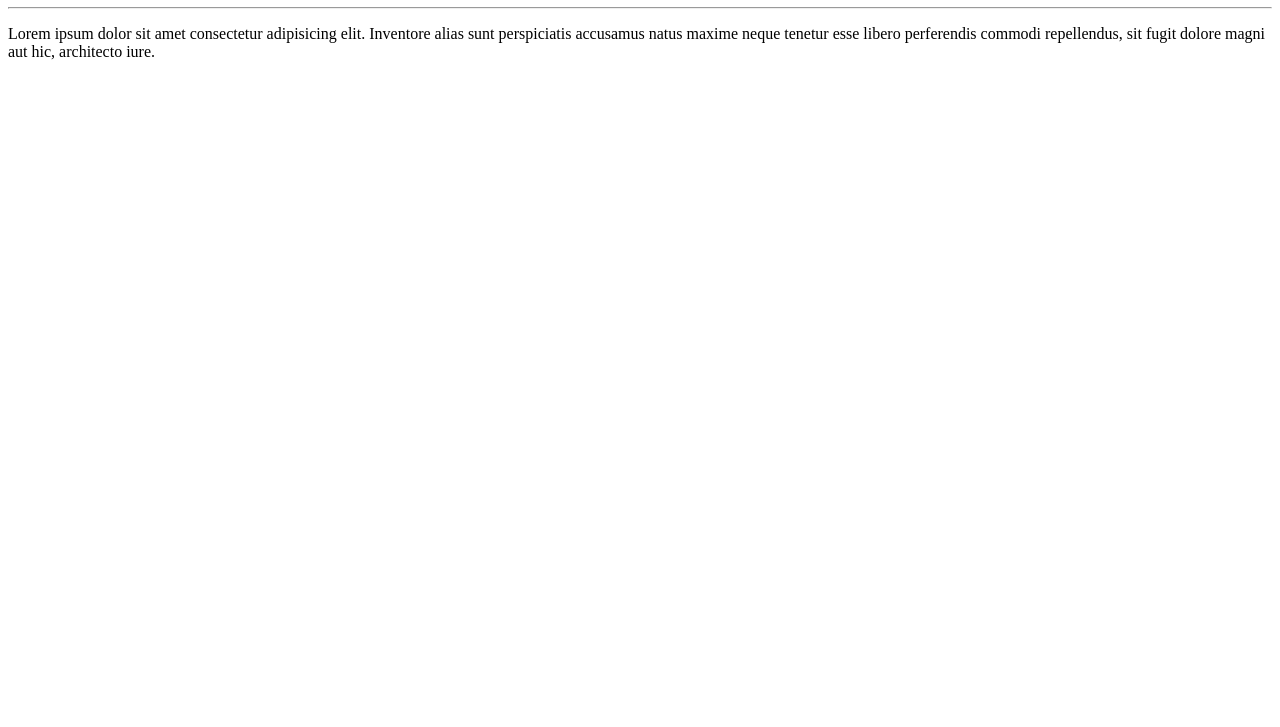
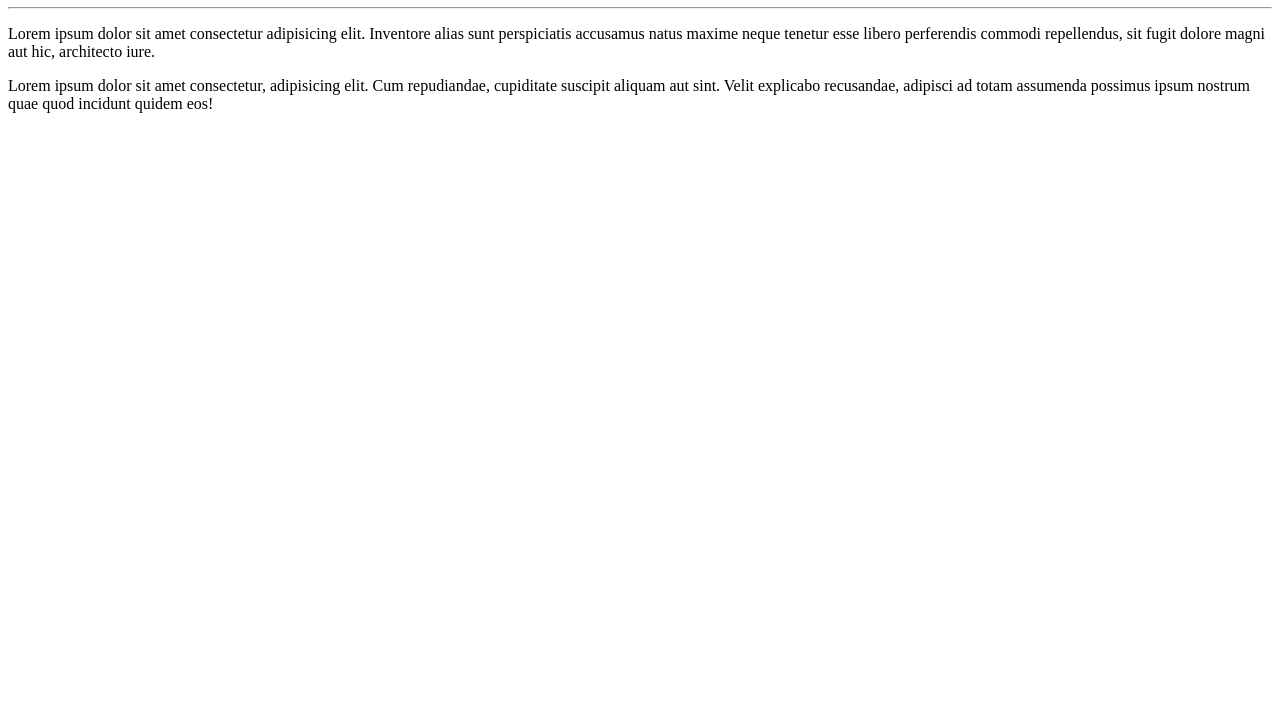
Before and after one commit to ThalysonRocha/Ola-Mundo, a plain HTML site: page site-exemplo/index.html in a window 1280 px wide. Shown: the part 73-800 px from the top of the page. Drawn offline with Linux system fonts and the light colour scheme.

Commit message:
adicionando parágrafo

```diff
--- a/site-exemplo/index.html
+++ b/site-exemplo/index.html
@@ -10,5 +10,6 @@
     <h1>Olá, Mundo !</h1>
     <hr>
     <p>Lorem ipsum dolor sit amet consectetur adipisicing elit. Inventore alias sunt perspiciatis accusamus natus maxime neque tenetur esse libero perferendis commodi repellendus, sit fugit dolore magni aut hic, architecto iure.</p>
+    <p>Lorem ipsum dolor sit amet consectetur, adipisicing elit. Cum repudiandae, cupiditate suscipit aliquam aut sint. Velit explicabo recusandae, adipisci ad totam assumenda possimus ipsum nostrum quae quod incidunt quidem eos!</p>
 </body>
 </html>
```
